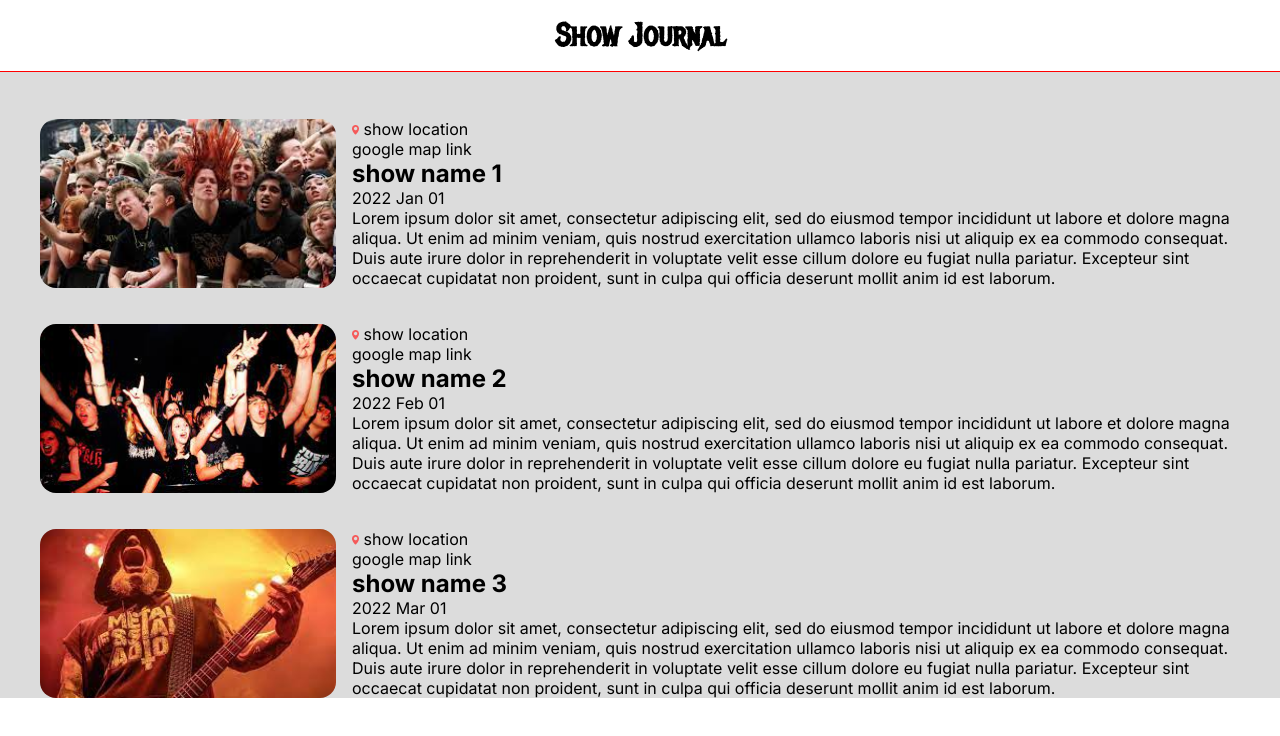
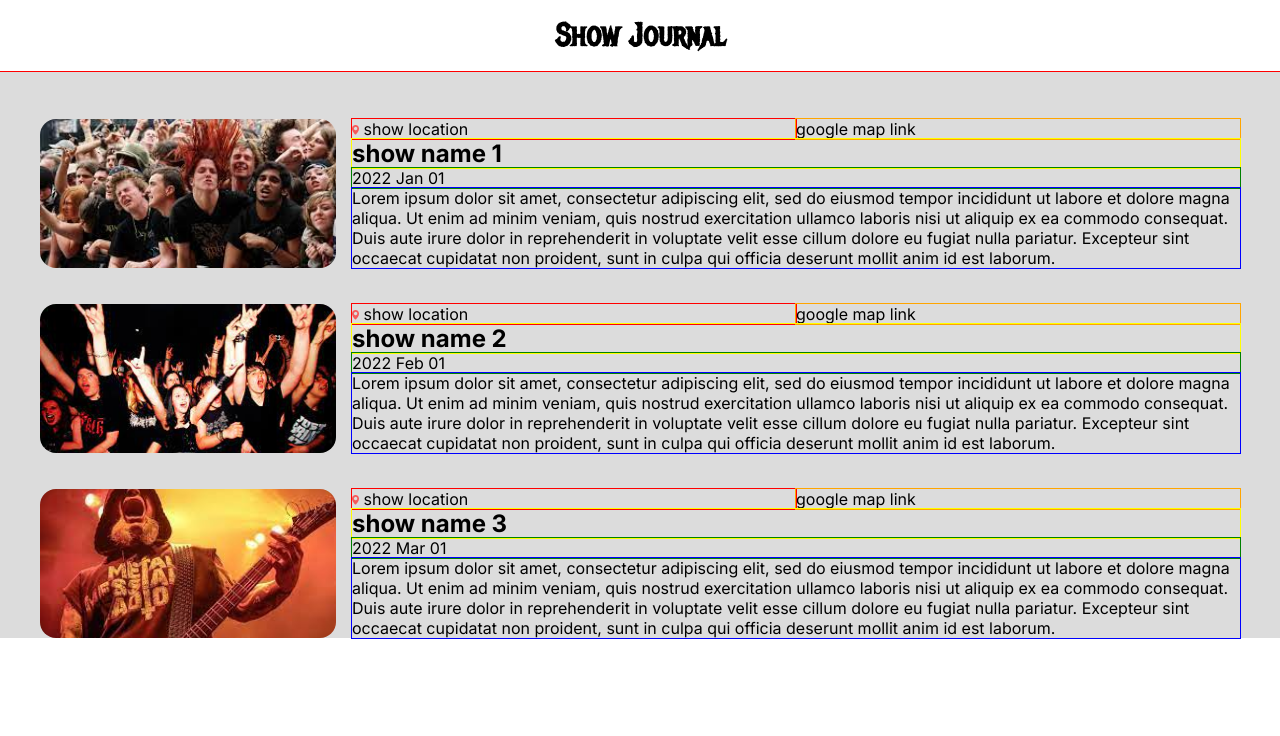
Before and after one commit to vishalicious213/show-journal, a React (Vite) app: page / in a window 1280 px wide. Shown: the top 736 px of the page. Built offline with nearby package versions, Linux system fonts and the light colour scheme.

Commit message:
setting up grid on .show-details

```diff
--- a/index.css
+++ b/index.css
@@ -34,15 +34,8 @@ header {
 /* SHOWS */
 
 .show {
-    /* outline: 1px solid red; */
     display: grid;
     grid-template-columns: 1fr 3fr;
-    grid-template-rows: 1fr 1fr 1fr 1fr;
-    grid-template-areas:
-        "pic details"
-        "pic details"
-        "pic details"
-        "pic details";
     gap: 1rem;
     margin-bottom: 2.25rem;
 }
@@ -52,9 +45,40 @@ header {
     background-size: cover;
     background-position: center;
     border-radius: 1rem;
-    grid-area: pic;
 }
 
 .show-details {
-    grid-area: details;
+    display: grid;
+    grid-template-columns: 1fr 1fr;
+    grid-template-rows: auto auto auto auto;
+    grid-template-areas:
+        "loc  map"
+        "name name"
+        "date date"
+        "desc desc";
 }
+
+.show-location {
+    grid-area: loc;
+    outline: 1px solid red;
+}
+
+.show-map {
+    grid-area: map;
+    outline: 1px solid orange;
+}
+
+.show-name {
+    grid-area: name;
+    outline: 1px solid yellow;
+}
+
+.show-date {
+    grid-area: date;
+    outline: 1px solid green;
+}
+
+.show-desc {
+    grid-area: desc;
+    outline: 1px solid blue;
+}
```
